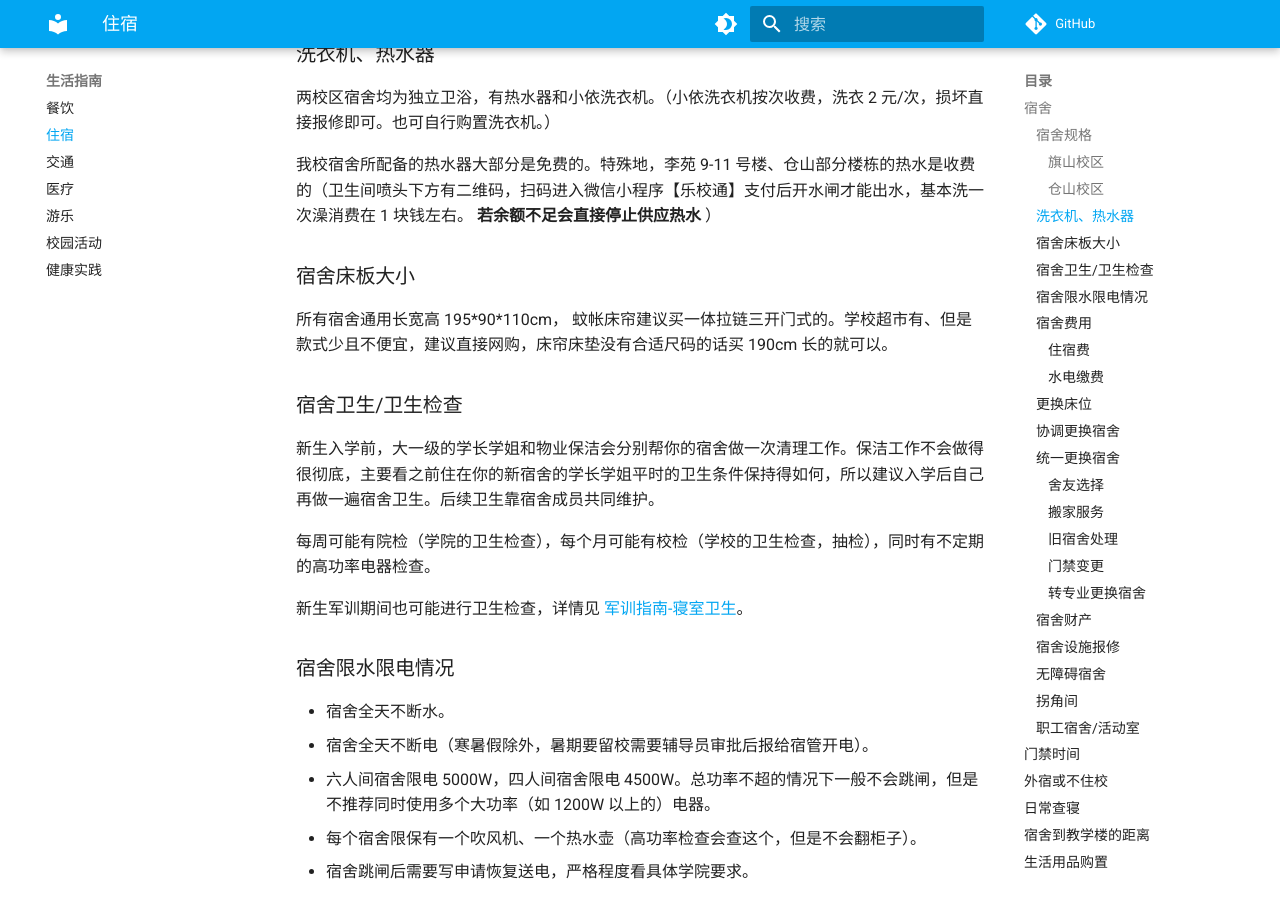
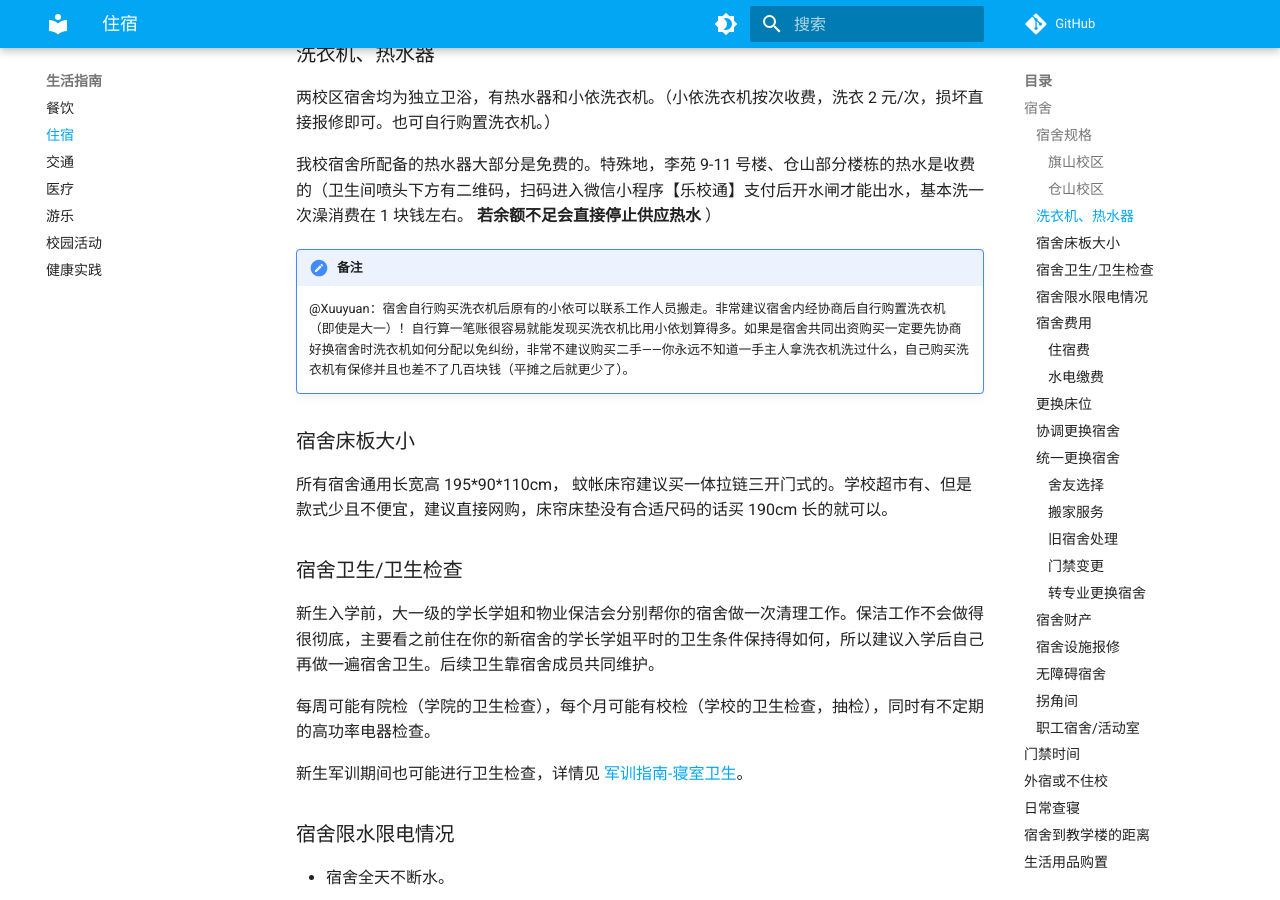
Before and after one commit to kanerty/FJNU-Wiki, an MkDocs documentation site: the page built from docs/live/living.md, in a window 1280 px wide and 900 px high, scrolled down 1214 px. Built offline with MkDocs 1.6.1 and Material for MkDocs 9.7.7, drawn with Linux system fonts in a browser that asks for light colours; comment, search, counter and statistics services are not loaded.

Commit message:
feat(index\* facilities\* living\*): 补充前言、快递站信息、洗衣机备注

```diff
--- a/docs/live/living.md
+++ b/docs/live/living.md
@@ -50,6 +50,9 @@
 两校区宿舍均为独立卫浴，有热水器和小依洗衣机。（小依洗衣机按次收费，洗衣 2 元/次，损坏直接报修即可。也可自行购置洗衣机。）
 
 我校宿舍所配备的热水器大部分是免费的。特殊地，李苑 9-11 号楼、仓山部分楼栋的热水是收费的（卫生间喷头下方有二维码，扫码进入微信小程序【乐校通】支付后开水闸才能出水，基本洗一次澡消费在 1 块钱左右。 **若余额不足会直接停止供应热水** ）
+
+!!! note "备注"
+    @Xuuyuan：宿舍自行购买洗衣机后原有的小依可以联系工作人员搬走。非常建议宿舍内经协商后自行购置洗衣机（即使是大一）！自行算一笔账很容易就能发现买洗衣机比用小依划算得多。如果是宿舍共同出资购买一定要先协商好换宿舍时洗衣机如何分配以免纠纷，非常不建议购买二手——你永远不知道一手主人拿洗衣机洗过什么，自己购买洗衣机有保修并且也差不了几百块钱（平摊之后就更少了）。
 
 ### 宿舍床板大小 {#bed-sizes}
 
```
Also changed, not shown: docs/index.md (+14 -2 lines), docs/service/facilities.md (+4 -0 lines).
